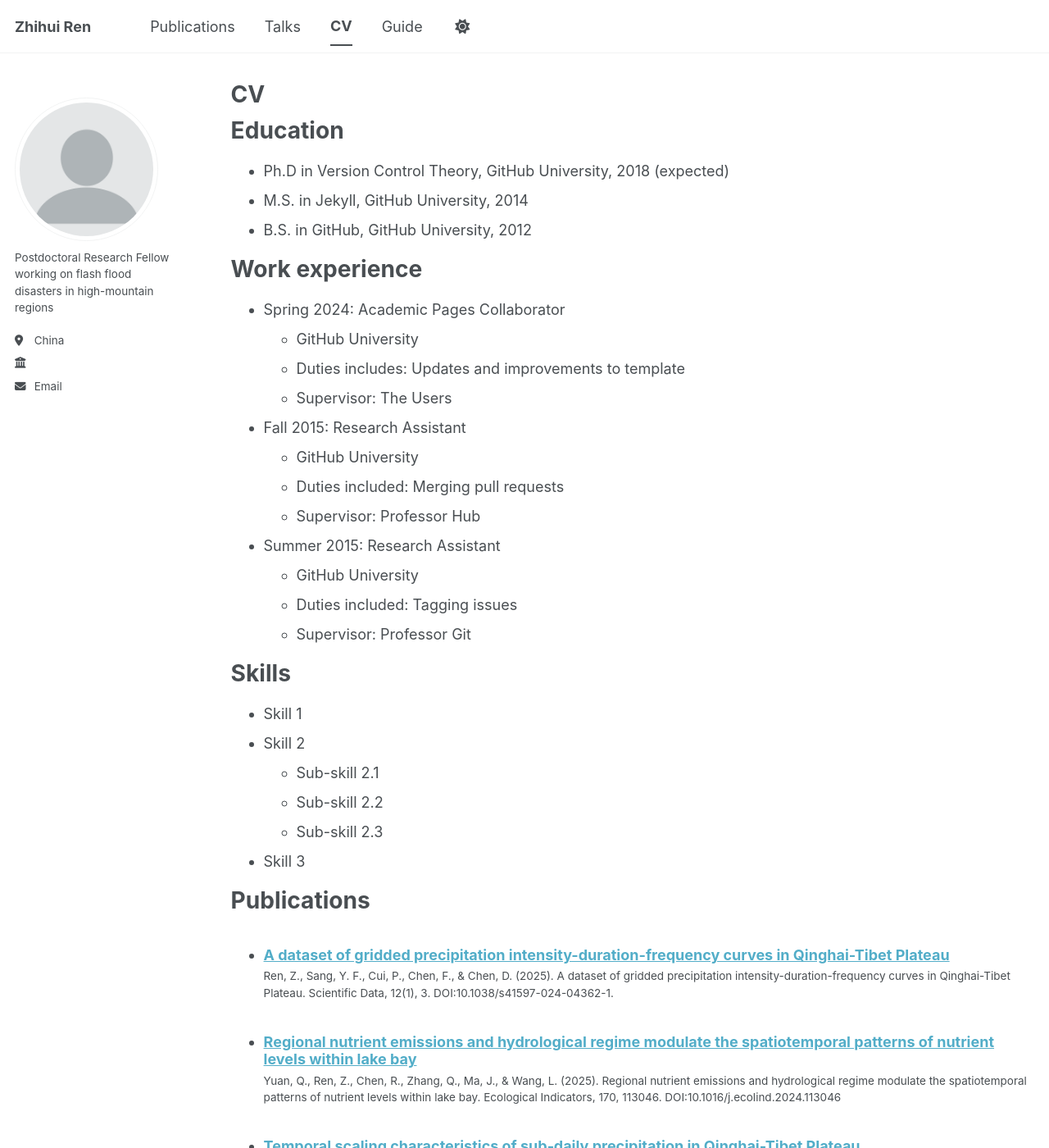
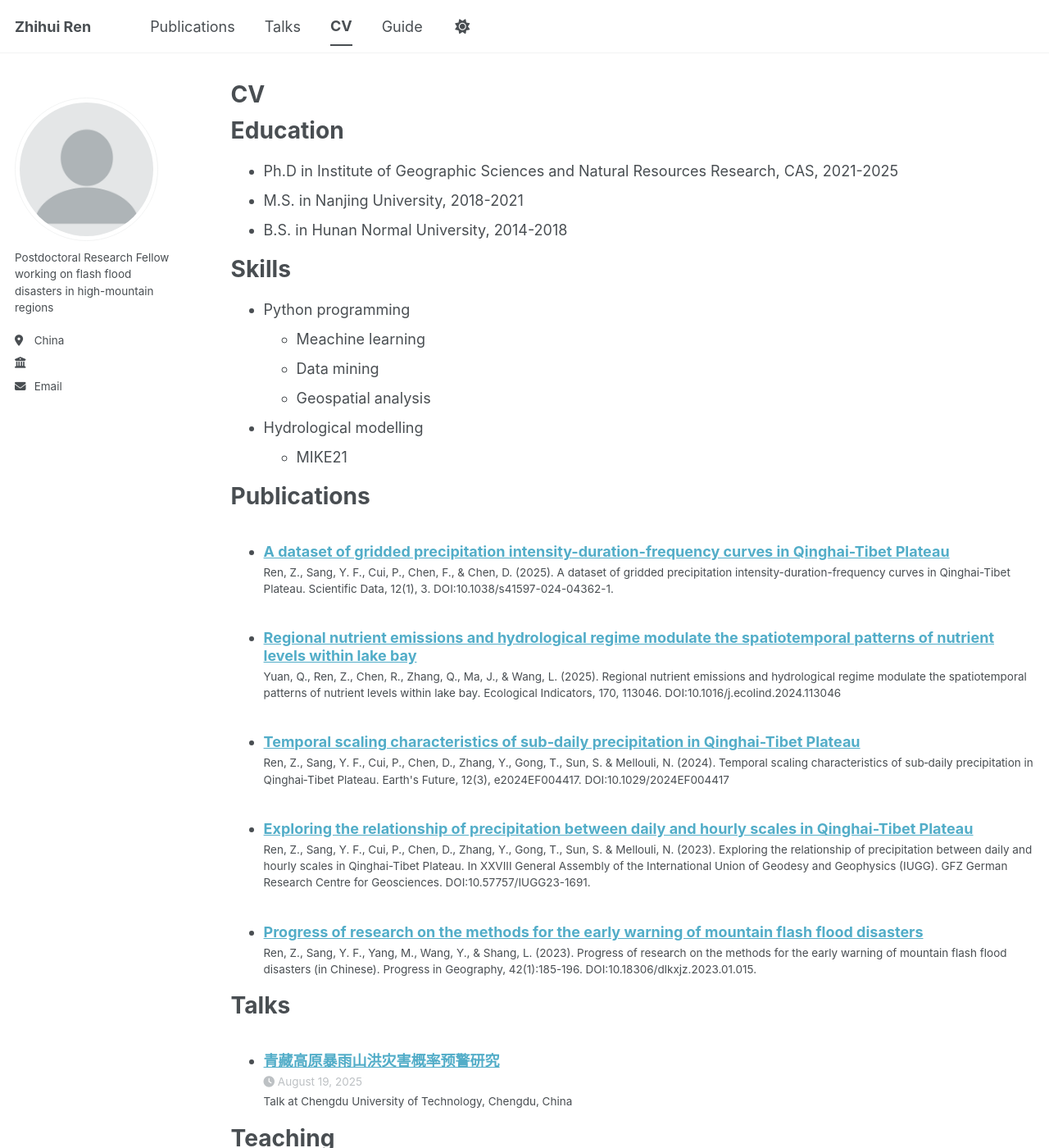
Before and after one commit to 68kellyren/68kellyren.github.io, a Jekyll site: the page built from _pages/cv.md, in a window 1280 px wide and 1400 px high. Shown: the whole window at 82% size. Built offline with Jekyll 4.4.1, drawn with Linux system fonts in a browser that asks for light colours; a script bundle is joined from its source files by our own code; library files that are not in the unit come from our copies; some of the changed text lies outside the part shown.

Commit message:
Update cv.md

```diff
--- a/_pages/cv.md
+++ b/_pages/cv.md
@@ -11,10 +11,11 @@ redirect_from:
 
 Education
 ======
-* Ph.D in Version Control Theory, GitHub University, 2018 (expected)
-* M.S. in Jekyll, GitHub University, 2014
-* B.S. in GitHub, GitHub University, 2012
+* Ph.D in Institute of Geographic Sciences and Natural Resources Research, CAS, 2021-2025
+* M.S. in Nanjing University, 2018-2021
+* B.S. in Hunan Normal University, 2014-2018
 
+<!--
 Work experience
 ======
 * Spring 2024: Academic Pages Collaborator
@@ -31,15 +32,16 @@ Work experience
   * GitHub University
   * Duties included: Tagging issues
   * Supervisor: Professor Git
+-->
 
 Skills
 ======
-* Skill 1
-* Skill 2
-  * Sub-skill 2.1
-  * Sub-skill 2.2
-  * Sub-skill 2.3
-* Skill 3
+* Python programming
+  * Meachine learning
+  * Data mining
+  * Geospatial analysis
+* Hydrological modelling
+  * MIKE21
 
 Publications
 ======
@@ -59,6 +61,8 @@ Teaching
     {% include archive-single-cv.html %}
   {% endfor %}</ul>
 
+<!--
 Service and leadership
 ======
 * Currently signed in to 43 different slack teams
+-->
```
